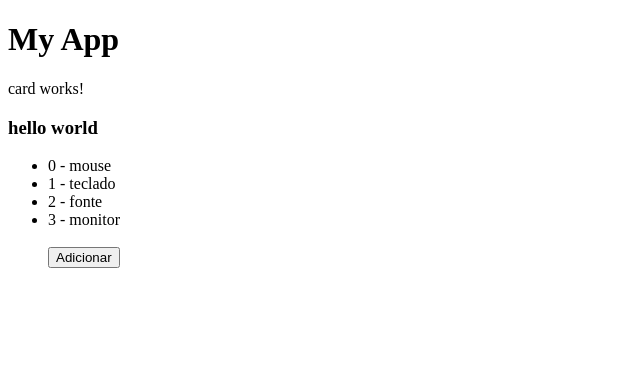
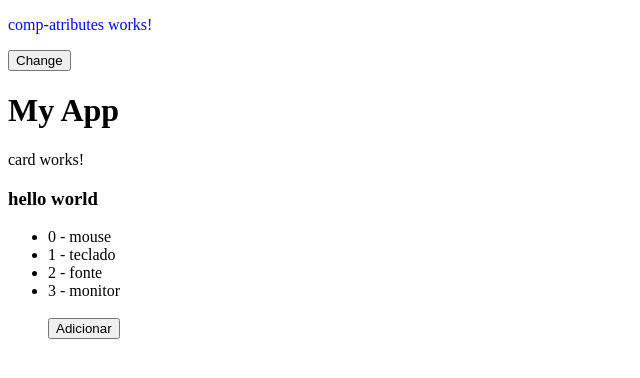
Before and after one commit to bibi-eight/SimplePageAppWIthAngular, an Angular app in the folder page-proj/: page / in a window 1280 px wide. Shown: the top 378 px of the page, without its empty margins (0-640 px from the left). Built offline with nearby package versions, Linux system fonts and the light colour scheme.

Commit message:
Entendendo comportamento de css diamico

```diff
--- a/page-proj/src/app/app.component.html
+++ b/page-proj/src/app/app.component.html
@@ -1,3 +1,5 @@
+<app-comp-atributes></app-comp-atributes>
+
 <app-card *ngIf = "isAliveCard; else anotherBlock"></app-card>
 
 <ng-template #anotherBlock>
--- a/page-proj/src/app/app.module.ts
+++ b/page-proj/src/app/app.module.ts
@@ -4,11 +4,13 @@ import { BrowserModule } from '@angular/platform-browser';
 import { AppRoutingModule } from './app-routing.module';
 import { AppComponent } from './app.component';
 import { CardComponent } from './card/card.component';
+import { CompAtributesComponent } from './comp-atributes/comp-atributes.component';
 
 @NgModule({
   declarations: [
     AppComponent,
-    CardComponent
+    CardComponent,
+    CompAtributesComponent
   ],
   imports: [
     BrowserModule,
--- /dev/null
+++ b/page-proj/src/app/comp-atributes/comp-atributes.component.css
@@ -0,0 +1,7 @@
+.enable{
+    color: #0505ff;
+}
+
+.disable{
+    color: #ff0505;
+}
--- /dev/null
+++ b/page-proj/src/app/comp-atributes/comp-atributes.component.html
@@ -0,0 +1,2 @@
+<p [ngClass]="estilo">comp-atributes works!</p>
+<button class = "buttonChangeColor" (click)="Change()">Change</button>
--- /dev/null
+++ b/page-proj/src/app/comp-atributes/comp-atributes.component.ts
@@ -0,0 +1,25 @@
+import { Component, OnInit } from '@angular/core';
+
+@Component({
+  selector: 'app-comp-atributes',
+  templateUrl: './comp-atributes.component.html',
+  styleUrls: ['./comp-atributes.component.css']
+})
+export class CompAtributesComponent implements OnInit
+{
+  estilo: string = "enable"
+  constructor() { }
+
+  ngOnInit(): void { }
+
+  Change()
+  {
+    if(this.estilo == "disable")
+    {
+      this.estilo = "enable"
+    } else
+    {
+      this.estilo = "disable"
+    }
+  }
+}
```
